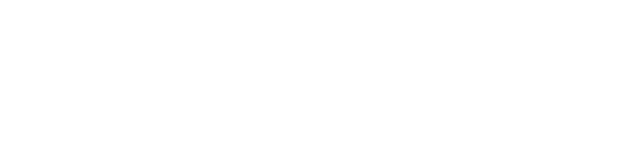
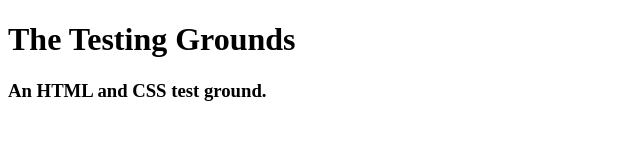
Before and after one commit to JohnyNich/The-testing-grounds, a plain HTML site: page index.html in a window 1280 px wide. Shown: the whole page, without its empty margins (0-640 px from the left). Drawn offline with Linux system fonts and the light colour scheme.

Commit message:
Added a heading and a sub-heading.
I've added a heading and a sub-heading, which at the moment are just the first thing I can think of. Will probably change.

```diff
--- a/index.html
+++ b/index.html
@@ -4,5 +4,7 @@
     <title>The Testing Grounds</title>
   </head>
   <body>
+    <h1>The Testing Grounds</h1>
+    <h3>An HTML and CSS test ground.</h3>
   </body>
 </html>
```
